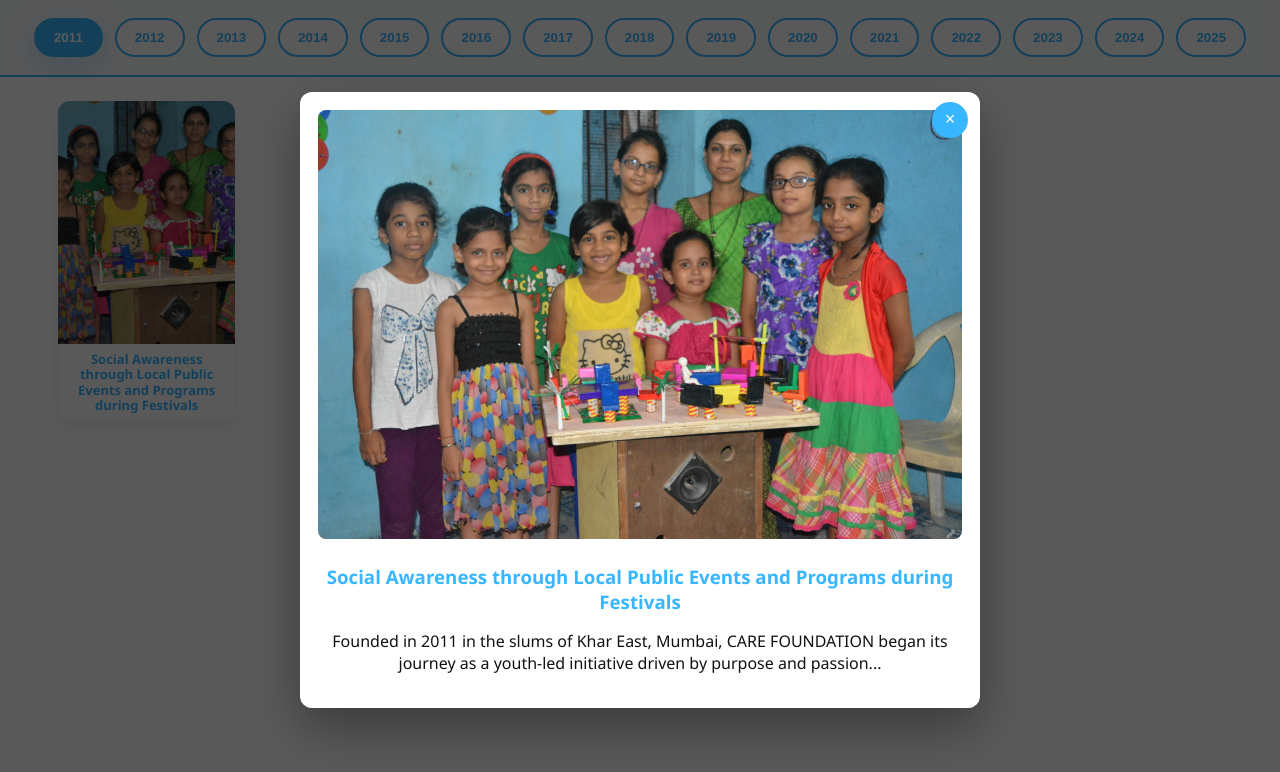
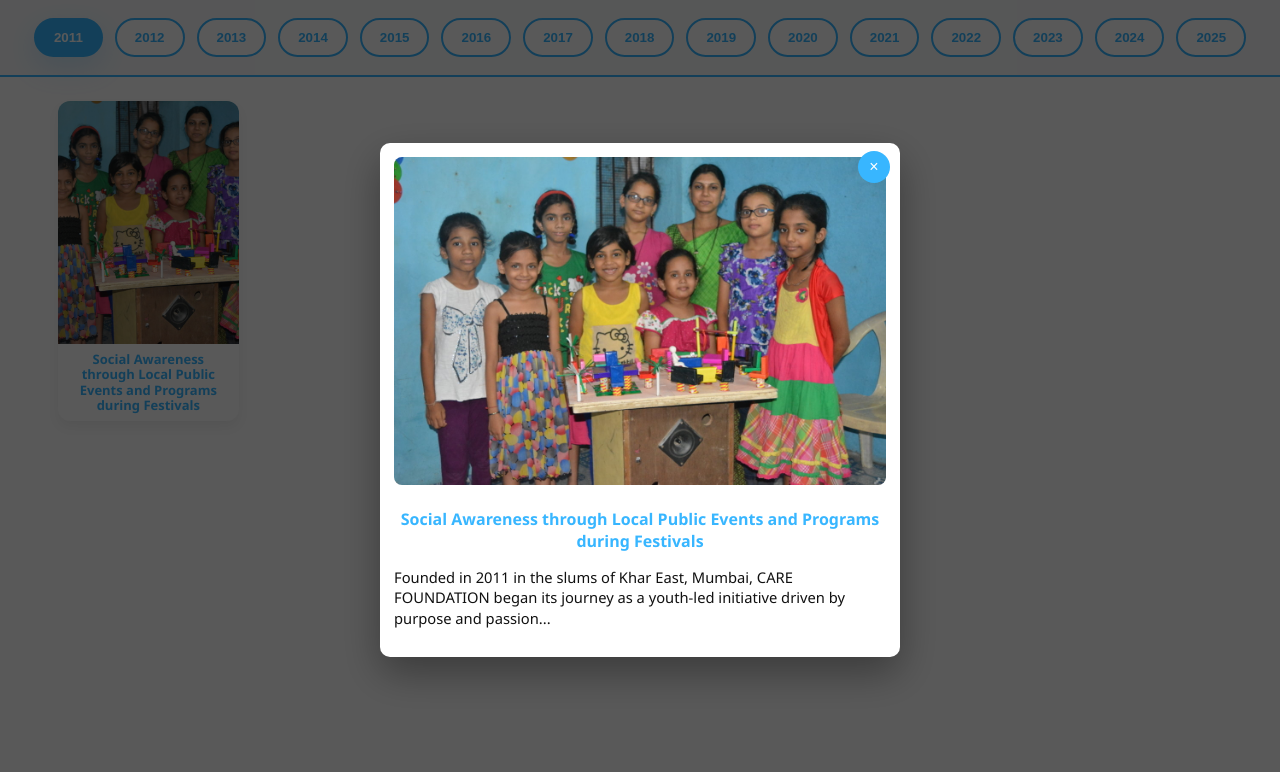
Before and after one commit to RB0209/github-timline, a plain HTML site: page index.html in a window 1280 px wide. Both pictures are taken after a click on the element 146 px from the left and 261 px from the top of the page. Drawn offline with Linux system fonts and the light colour scheme.

Commit message:
Update index.html

```diff
--- a/index.html
+++ b/index.html
@@ -39,22 +39,25 @@
     color: #fff;
     box-shadow: 0 10px 28px rgba(56,182,255,0.22);
   }
+
+  /* Responsive grid tweak */
   .tiles {
     max-width: 1200px;
     margin: 24px auto;
     padding: 0 18px 48px;
     display: grid;
-    gap: 20px;
-    grid-template-columns: repeat(auto-fill, minmax(170px, 1fr));
+    gap: 16px;
+    grid-template-columns: repeat(auto-fill, minmax(160px, 1fr));
     align-items: start;
   }
+
   .tile {
     background: #fff;
     border-radius: 12px;
     overflow: hidden;
     cursor: pointer;
     box-shadow: 0 6px 12px rgba(0,0,0,0.06);
-    transition: transform .28s cubic-bezier(.2,.9,.2,1), box-shadow .28s;
+    transition: transform .25s cubic-bezier(.2,.9,.2,1), box-shadow .25s;
     display:flex;
     flex-direction:column;
     height: 320px;
@@ -84,6 +87,8 @@
     text-align:center;
     line-height:1.18;
   }
+
+  /* Compact popup improvements */
   .overlay {
     position: fixed;
     inset: 0;
@@ -92,37 +97,51 @@
     justify-content: center;
     background: rgba(0,0,0,0.65);
     z-index: 1000;
+    padding: 10px;
   }
   .overlay.show { display:flex; }
   .modal {
     width: 92%;
-    max-width: 680px;
+    max-width: 520px; /* smaller modal */
+    max-height: 80vh; /* prevent overflow */
+    overflow-y: auto;
     background: #fff;
-    border-radius: 12px;
-    padding: 18px;
-    box-shadow: 0 20px 50px rgba(0,0,0,0.35);
+    border-radius: 10px;
+    padding: 14px;
+    box-shadow: 0 16px 40px rgba(0,0,0,0.35);
     position: relative;
     text-align:center;
   }
-  .modal img { width: 100%; height: auto; border-radius: 8px; margin-bottom:12px; }
-  .modal h3 { margin: 8px 0 6px; color: var(--brand); }
+  .modal img { width: 100%; height: auto; border-radius: 8px; margin-bottom:10px; }
+  .modal h3 { margin: 8px 0 6px; color: var(--brand); font-size: 1rem; }
+  .modal p { font-size: 0.92rem; line-height: 1.4; text-align: left; }
+
   .close {
     position: absolute;
-    right: 12px;
-    top: 10px;
+    right: 10px;
+    top: 8px;
     background: var(--brand);
     color: #fff;
     border: none;
-    width:36px;
-    height:36px;
+    width:32px;
+    height:32px;
     border-radius: 50%;
-    font-size: 18px;
+    font-size: 16px;
     cursor:pointer;
+    display:flex;
+    align-items:center;
+    justify-content:center;
   }
+
+  /* Mobile adjustments */
   @media (max-width:560px) {
-    .tile { height: 300px; }
+    .tile { height: 280px; }
     .tile-title { font-size:12px; }
     .year-btn { padding: 8px 14px; }
+    .modal { padding: 10px; max-width: 90%; }
+    .modal h3 { font-size: 0.95rem; }
+    .modal p { font-size: 0.88rem; }
+    .close { width:28px; height:28px; font-size:14px; }
   }
 </style>
 </head>
@@ -141,6 +160,8 @@
 </div>
 
 <script>
+// Wrap JS so it only runs after DOM is ready and add guards to prevent runtime errors
+document.addEventListener('DOMContentLoaded', function () {
   const prideDesc = `The National Flag Pride Rally – A Movement of Patriotism by CARE FOUNDATION
 In 2012, CARE FOUNDATION launched a powerful and heartfelt initiative – The National Flag Pride Rally, conceptualized by Chairman Mr. Aniket Ghanshyam Bhankal. Born out of a deep sense of patriotism and responsibility, this unique movement aimed to uphold the dignity of our beloved Tiranga throughout the year, especially on days of national significance like 26th January and 15th August.
 The rally was more than just a march — it was a mission. Volunteers walked through various neighborhoods, raising awareness about the respectful handling of the Indian National Flag. They educated the public on how to hoist, de-hoist, and dispose of the flag with due honor. A key highlight of the rally was a street play that powerfully conveyed messages on civic pride and national respect, drawing attention and admiration from the community.
@@ -242,7 +263,20 @@ const timeline = {
   };
 
   const yearWrap = document.getElementById('yearWrap');
-Object.keys(timeline).forEach((y, idx) => {
+  const tilesEl = document.getElementById('tiles');
+  const overlay = document.getElementById('overlay');
+  const modalImg = document.getElementById('modal-img');
+  const modalTitle = document.getElementById('modal-title');
+  const modalDesc = document.getElementById('modal-desc');
+  const closeBtn = document.getElementById('closeBtn');
+
+  if (!yearWrap || !tilesEl) {
+    console.warn('Required DOM nodes not found: yearWrap or tiles');
+    return;
+  }
+
+  const years = Object.keys(timeline);
+  years.forEach((y, idx) => {
     const btn = document.createElement('button');
     btn.className = 'year-btn';
     btn.textContent = y;
@@ -251,11 +285,10 @@ Object.keys(timeline).forEach((y, idx) => {
       btn.classList.add('active');
       renderTiles(y);
     });
+    if (idx === 0) btn.classList.add('active');
     yearWrap.appendChild(btn);
   });
-document.querySelectorAll('.year-btn')[0].classList.add('active');
 
-const tilesEl = document.getElementById('tiles');
   function renderTiles(year) {
     tilesEl.innerHTML = '';
     const items = timeline[year] || [];
@@ -280,13 +313,8 @@ function renderTiles(year) {
     });
   }
 
-const overlay = document.getElementById('overlay');
-const modalImg = document.getElementById('modal-img');
-const modalTitle = document.getElementById('modal-title');
-const modalDesc = document.getElementById('modal-desc');
-const closeBtn = document.getElementById('closeBtn');
-
   function openModal(item) {
+    if (!overlay || !modalImg || !modalTitle || !modalDesc) return;
     modalImg.src = item.img;
     modalImg.alt = item.title;
     modalTitle.textContent = item.title;
@@ -297,15 +325,17 @@ function openModal(item) {
   }
 
   function closeModal() {
+    if (!overlay) return;
     overlay.classList.remove('show');
     overlay.setAttribute('aria-hidden','true');
     document.removeEventListener('keydown', escHandler);
   }
   function escHandler(e) { if (e.key === 'Escape') closeModal(); }
-closeBtn.addEventListener('click', closeModal);
-overlay.addEventListener('click', (e) => { if (e.target === overlay) closeModal(); });
+  if (closeBtn) closeBtn.addEventListener('click', closeModal);
+  if (overlay) overlay.addEventListener('click', (e) => { if (e.target === overlay) closeModal(); });
 
-renderTiles(Object.keys(timeline)[0]);
+  if (years[0]) renderTiles(years[0]);
+});
 </script>
 </body>
 </html>
```
Lines whose indentation alone changed are shown as unchanged.
